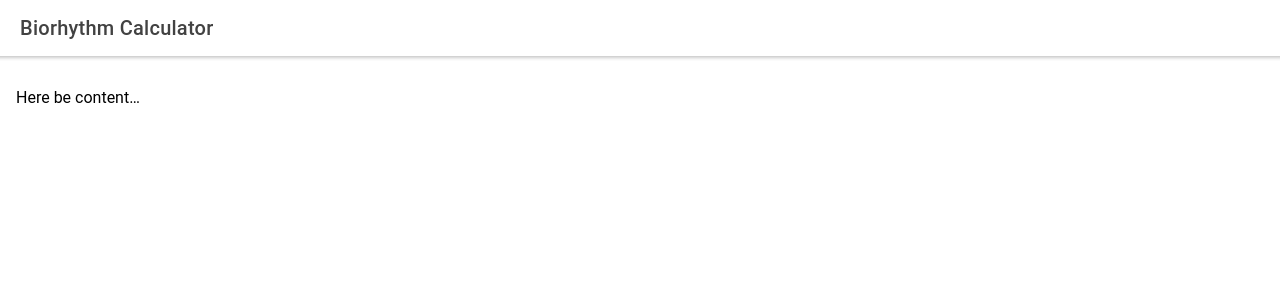
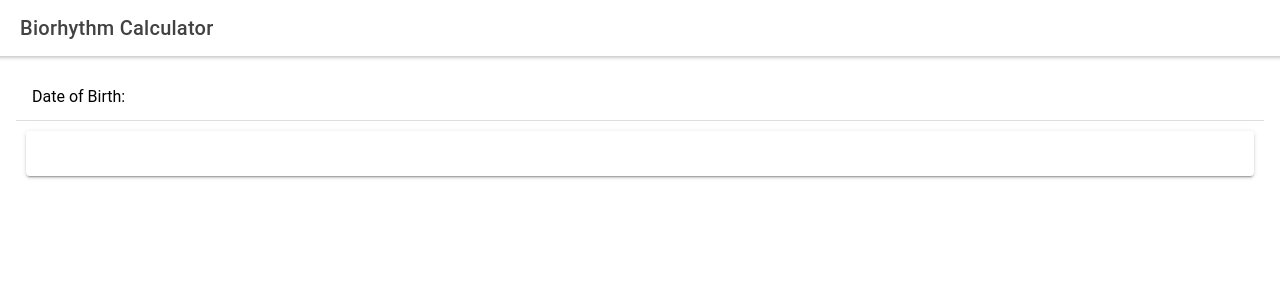
Before and after one commit to sleeplesseditor/IonicBiorhythmCalculator, a React (Create React App) app: page / in a window 1280 px wide. Shown: the top 300 px of the page. Built offline with nearby package versions, Linux system fonts and the light colour scheme.

Commit message:
IonCard setup

```diff
--- a/src/App.js
+++ b/src/App.js
@@ -1,13 +1,23 @@
 import {
   IonApp,
+  IonCard,
+  IonCardContent,
+  IonCardHeader,
+  IonCardTitle,
   IonContent,
+  IonDatetime,
   IonHeader,
+  IonItem,
+  IonLabel,
   IonToolbar,
   IonTitle,
 } from '@ionic/react';
 import * as React from 'react';
 
 function App() {
+  const [name, setName] = React.useState('');
+  const [date, setDate] = React.useState('')
+
   return (
     <IonApp>
       <IonHeader>
@@ -16,7 +26,23 @@ function App() {
         </IonToolbar>
       </IonHeader>
       <IonContent className="ion-padding">
-        <p>Here be content…</p>
+        <IonItem>
+          <IonLabel>Date of Birth:</IonLabel>
+          <IonDatetime
+            displayFormat="DD-MM-YYYY"
+            onIonChange={(e) => setDate(e.detail.value)}
+            position="floating"
+            value={date}
+          />
+        </IonItem>
+        <IonCard className="ion-text-center">
+          <IonCardHeader>
+            <IonCardTitle></IonCardTitle>
+          </IonCardHeader>
+          <IonCardContent>
+
+          </IonCardContent>
+        </IonCard>
       </IonContent>
     </IonApp>
   );
```
